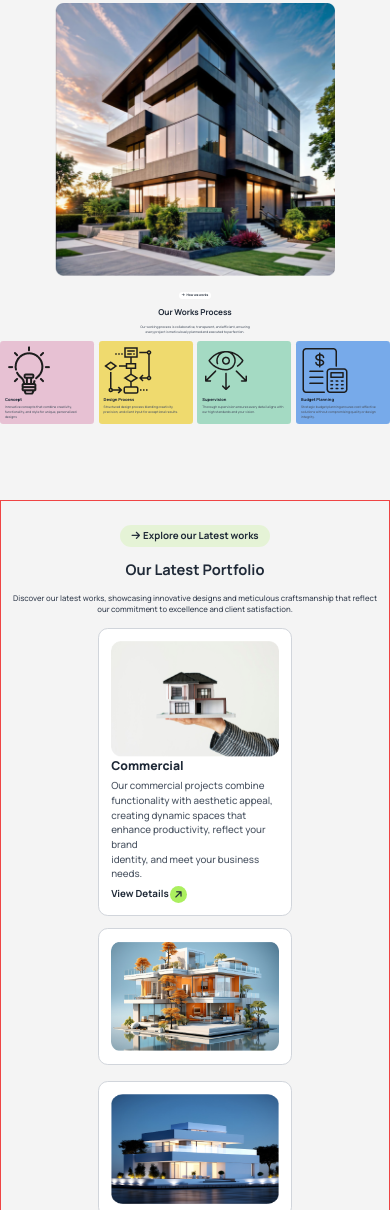
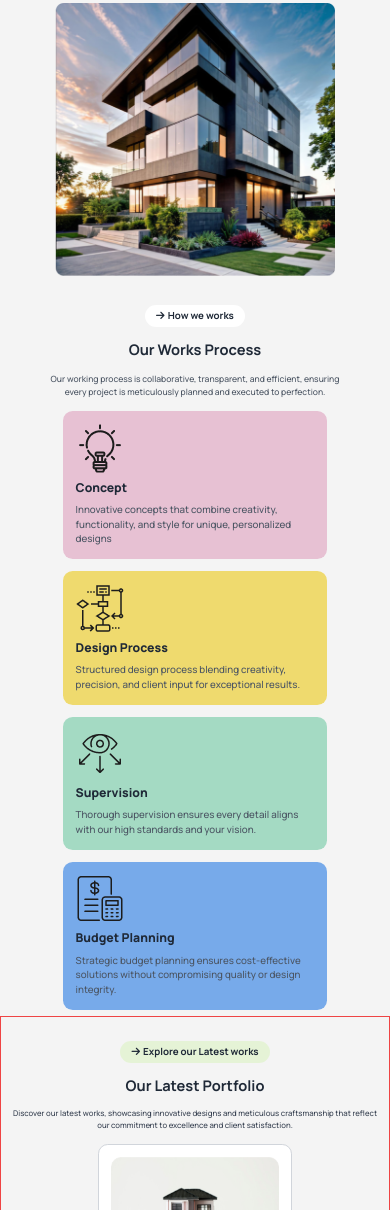
Before and after one commit to prayash231/B10-Assignment-03, a plain HTML site: page index.html in a window 390 px wide. Shown: the part 1294-2504 px from the top of the page. Drawn offline with nearby package versions, Linux system fonts and the light colour scheme.

Commit message:
how we works section responsive for mobile devices

```diff
--- a/index.html
+++ b/index.html
@@ -169,38 +169,43 @@
             </div>
            </div>
            <!-- How do we works section starts here -->
-           <div class="lg:w-[90vw] mt-[4.167vw] mx-auto space-y-[1.667vw] mb-[5.833vw]">
-             <button class="block mx-auto w-[8.333vw] h-[1.875vw] space-x-[0.313vw] bg-white
-             rounded-full text-[0.833vw] font-bold">
+           <div class="w-[90vw] mt-[7.512vw] lg:mt-[4.167vw] mx-auto space-y-[3.13vw] lg:space-y-[2.9vw]
+           mb-[1.5vw] xl:space-y-[1.667vw] lg:mb-[3.167vw] xl:mb-[5.833vw]">
+             <button class="block mx-auto w-[25.822vw] h-[5.634vw] lg:w-[8.333vw] lg:h-[1.875vw] space-x-[0.313vw] bg-white rounded-full text-[2.504vw] lg:text-[0.833vw] font-bold">
               <i class="fa-solid fa-arrow-right"></i>
               <a>How we works</a>
               </button>
-              <h3 class="text-center text-[2.083vw] font-bold">Our Works Process</h3>
-              <p class="text-center text-[0.833vw] font-medium text-gray-600">Our working process is collaborative, transparent, and efficient, ensuring <br> every project is meticulously planned and executed to perfection.</p>
-              <div class="grid grid-cols-4 gap-x-[1.25vw]">
+              <h3 class="text-center text-[3.756vw] lg:text-[2.083vw] font-bold">Our Works Process</h3>
+              <p class="text-center text-[2.191vw] lg:text-[0.833vw] font-medium text-gray-600">Our working process is collaborative, transparent, and efficient, ensuring <br> every project is meticulously planned and executed to perfection.</p>
+              <div class="grid grid-cols-1 justify-items-center gap-y-[3.13vw] lg:gap-y-0 lg:grid-cols-4
+              lg:gap-x-[1.25vw]">
                 <!-- Concept -->
-                <div class="bg-[#E7C1D3] rounded-[0.833vw] p-[1.25vw] space-y-[0.521vw]">
+                <div class="bg-[#E7C1D3] rounded-[2.504vw] lg:rounded-[0.833vw] p-[3.13vw] lg:p-[1.25vw]
+                space-y-[1.565vw] lg:space-y-[0.521vw] w-3/4 lg:w-auto">
                   <img src="./assets/concept.png" alt="">
-                  <h3 class="text-[1.042vw] font-extrabold">Concept</h3>
-                  <p class="text-[0.833vw] font-medium text-gray-600">Innovative concepts that combine creativity, functionality, and style for unique, personalized designs</p>
+                  <h3 class="text-[3.13vw] lg:text-[1.042vw] font-extrabold">Concept</h3>
+                  <p class="text-[2.504vw] lg:text-[0.833vw] font-medium text-gray-600">Innovative concepts that combine creativity, functionality, and style for unique, personalized designs</p>
                 </div>
                 <!-- Design Process -->
-                <div class="bg-[#EFDA6E] rounded-[0.833vw] p-[1.25vw] space-y-[0.521vw]">
+                <div class="bg-[#EFDA6E] rounded-[2.504vw] lg:rounded-[0.833vw] p-[3.13vw] lg:p-[1.25vw]
+                space-y-[1.565vw] lg:space-y-[0.521vw] w-3/4 lg:w-auto">
                   <img src="./assets/flow-chart.png" alt="">
-                  <h3 class="text-[1.042vw] font-extrabold">Design Process</h3>
-                  <p class="text-[0.833vw] font-medium text-gray-600">Structured design process blending creativity, precision, and client input for exceptional results.</p>
+                  <h3 class="text-[3.13vw] lg:text-[1.042vw] font-extrabold">Design Process</h3>
+                  <p class="text-[2.504vw] lg:text-[0.833vw] font-medium text-gray-600">Structured design process blending creativity, precision, and client input for exceptional results.</p>
                 </div>
                 <!-- Supervision -->
-                <div class="bg-[#A4DAC3] rounded-[0.833vw] p-[1.25vw] space-y-[0.521vw]">
+                <div class="bg-[#A4DAC3] rounded-[2.504vw] lg:rounded-[0.833vw] p-[3.13vw] lg:p-[1.25vw]
+                space-y-[1.565vw] lg:space-y-[0.521vw] w-3/4 lg:w-auto">
                   <img src="./assets/vision.png" alt="">
-                  <h3 class="text-[1.042vw] font-extrabold">Supervision</h3>
-                  <p class="text-[0.833vw] font-medium text-gray-600">Thorough supervision ensures every detail aligns with our high standards and your vision.</p>
+                  <h3 class="text-[3.13vw] lg:text-[1.042vw] font-extrabold">Supervision</h3>
+                  <p class="text-[2.504vw] lg:text-[0.833vw] font-medium text-gray-600">Thorough supervision ensures every detail aligns with our high standards and your vision.</p>
                 </div>
                 <!-- Budget Planning -->
-                <div class="bg-[#77AAEA] rounded-[0.833vw] p-[1.25vw] space-y-[0.521vw]">
+                <div class="bg-[#77AAEA] rounded-[2.504vw] lg:rounded-[0.833vw] p-[3.13vw] lg:p-[1.25vw]
+                space-y-[1.565vw] lg:space-y-[0.521vw] w-3/4 lg:w-auto">
                   <img src="./assets/budget-planning.png" alt="">
-                  <h3 class="text-[1.042vw] font-extrabold">Budget Planning</h3>
-                  <p class="text-[0.833vw] font-medium text-gray-600">Strategic budget planning ensures cost-effective solutions without compromising quality or design integrity.</p>
+                  <h3 class="text-[3.13vw] lg:text-[1.042vw] font-extrabold">Budget Planning</h3>
+                  <p class="text-[2.504vw] lg:text-[0.833vw] font-medium text-gray-600">Strategic budget planning ensures cost-effective solutions without compromising quality or design integrity.</p>
                 </div>
               </div>
            </div>
```
